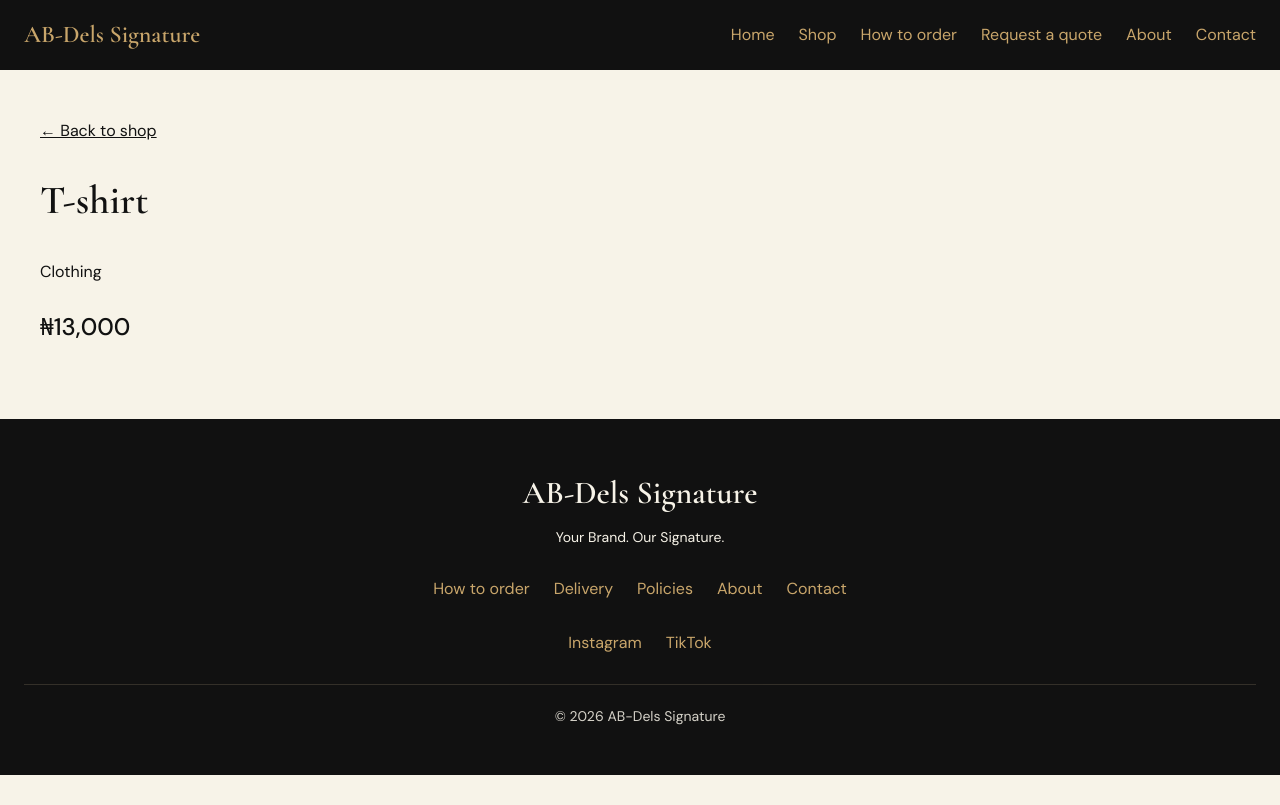
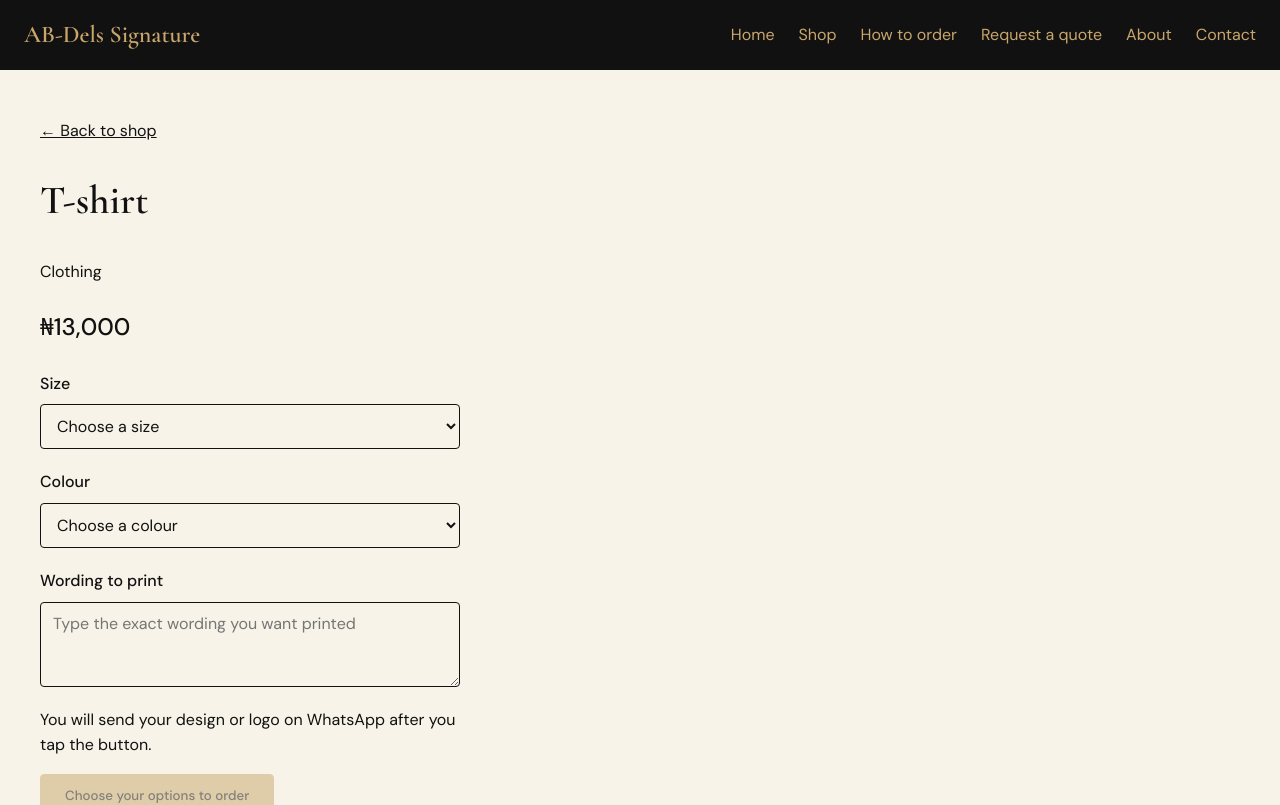
Before and after one commit to David-Adegboyega/ab-dels-signature, a React app in the folder frontend/: page /shop/1 in a window 1280 px wide. Shown: the top 805 px of the page. Built offline with nearby package versions, Linux system fonts and the light colour scheme; the HTML template or start-up script is replaced by a standard one.

Commit message:
feat: add product details and WhatsApp ordering

```diff
--- a/frontend/src/data/products.js
+++ b/frontend/src/data/products.js
@@ -1,13 +1,17 @@
 export const products = [
-  { id: 1, name: 'T-shirt', category: 'Clothing', price: 13000 },
-  { id: 2, name: 'Hoodie', category: 'Clothing', price: 20000 },
-  { id: 3, name: 'Baseball cap', category: 'Caps', price: 8000 },
-  { id: 4, name: 'Corporate cap', category: 'Caps', price: 8000 },
-  { id: 5, name: 'Branded notebook', category: 'Books', price: 8000 },
-  { id: 6, name: 'Journal', category: 'Books', price: 7000 },
-  { id: 7, name: 'Exercise book', category: 'Books', price: 5000 },
-  { id: 8, name: 'Mug', category: 'Souvenirs', price: 13000 },
-  { id: 9, name: 'Keyholder', category: 'Souvenirs', price: 5000 },
-  { id: 10, name: 'Branded pen', category: 'Souvenirs', price: 5000 },
-  { id: 11, name: 'Gift bag', category: 'Souvenirs', price: 6000 },
+  { id: 1, name: 'T-shirt', category: 'Clothing', price: 13000,
+    sizes: ['S', 'M', 'L', 'XL', 'XXL'], colours: ['Black', 'White', 'Navy blue'] },
+  { id: 2, name: 'Hoodie', category: 'Clothing', price: 20000,
+    sizes: ['M', 'L', 'XL', 'XXL'], colours: ['Black', 'White', 'Grey'] },
+  { id: 3, name: 'Baseball cap', category: 'Caps', price: 8000,
+    sizes: [], colours: ['Black', 'White', 'Navy blue'] },
+  { id: 4, name: 'Corporate cap', category: 'Caps', price: 8000,
+    sizes: [], colours: ['Black', 'White', 'Navy blue'] },
+  { id: 5, name: 'Branded notebook', category: 'Books', price: 8000, sizes: [], colours: [] },
+  { id: 6, name: 'Journal', category: 'Books', price: 7000, sizes: [], colours: [] },
+  { id: 7, name: 'Exercise book', category: 'Books', price: 5000, sizes: [], colours: [] },
+  { id: 8, name: 'Mug', category: 'Souvenirs', price: 13000, sizes: [], colours: [] },
+  { id: 9, name: 'Keyholder', category: 'Souvenirs', price: 5000, sizes: [], colours: [] },
+  { id: 10, name: 'Branded pen', category: 'Souvenirs', price: 5000, sizes: [], colours: [] },
+  { id: 11, name: 'Gift bag', category: 'Souvenirs', price: 6000, sizes: [], colours: [] },
 ];
--- a/frontend/src/index.css
+++ b/frontend/src/index.css
@@ -56,3 +56,7 @@ h3{
   color: var(--color-black);
   border: 1px solid var(--color-gold);
 }
+.button:disabled {
+  opacity: 0.5;
+  cursor: not-allowed;
+}
--- a/frontend/src/pages/ProductDetail.css
+++ b/frontend/src/pages/ProductDetail.css
@@ -12,3 +12,30 @@
   font-size: 1.5rem;
   font-weight: 500;
 }
+.product-detail .field {
+  display: flex;
+  flex-direction: column;
+  gap: 8px;
+  max-width: 420px;
+  margin-bottom: 20px;
+}
+
+.product-detail label {
+  font-weight: 500;
+}
+
+.product-detail select,
+.product-detail textarea {
+  min-height: 44px;
+  padding: 10px 12px;
+  border: 1px solid var(--color-black);
+  border-radius: 4px;
+  background: var(--color-ivory);
+  color: var(--color-black);
+  font-family: var(--font-body);
+  font-size: 1rem;
+}
+
+.product-detail .note {
+  max-width: 420px;
+}
--- a/frontend/src/pages/ProductDetail.jsx
+++ b/frontend/src/pages/ProductDetail.jsx
@@ -1,10 +1,16 @@
+import { useState } from 'react';
 import { Link, useParams } from 'react-router';
 import './ProductDetail.css';
 import { products } from '../data/products';
+import { siteInfo } from '../data/siteInfo';
 
 function ProductDetail() {
   const { id } = useParams();
   const product = products.find((item) => item.id === Number(id));
+
+  const [size, setSize] = useState('');
+  const [colour, setColour] = useState('');
+  const [wording, setWording] = useState('');
 
   if (!product) {
     return (
@@ -15,12 +21,85 @@ function ProductDetail() {
     );
   }
 
+  const needsSize = product.sizes.length > 0;
+  const needsColour = product.colours.length > 0;
+  const ready = (!needsSize || size) && (!needsColour || colour);
+  const price = product.price.toLocaleString('en-NG');
+
+  const message = [
+    "Hello AB-Dels Signature, I'd like to order:",
+    `Product: ${product.name}`,
+    `Price: ₦${price}`,
+    needsSize ? `Size: ${size}` : null,
+    needsColour ? `Colour: ${colour}` : null,
+    `Wording to print: ${wording || 'I will send it in this chat'}`,
+    'I will send my design in this chat.',
+  ]
+    .filter(Boolean)
+    .join('\n');
+
+  const whatsappLink = `https://wa.me/${siteInfo.whatsappNumber}?text=${encodeURIComponent(message)}`;
+
   return (
     <div className="container product-detail">
       <Link to="/shop" className="back-link">← Back to shop</Link>
       <h1>{product.name}</h1>
       <p className="category">{product.category}</p>
-      <p className="price">₦{product.price.toLocaleString('en-NG')}</p>
+      <p className="price">₦{price}</p>
+
+      {needsSize && (
+        <div className="field">
+          <label htmlFor="size">Size</label>
+          <select id="size" value={size} onChange={(e) => setSize(e.target.value)}>
+            <option value="">Choose a size</option>
+            {product.sizes.map((option) => (
+              <option key={option} value={option}>{option}</option>
+            ))}
+          </select>
+        </div>
+      )}
+
+      {needsColour && (
+        <div className="field">
+          <label htmlFor="colour">Colour</label>
+          <select id="colour" value={colour} onChange={(e) => setColour(e.target.value)}>
+            <option value="">Choose a colour</option>
+            {product.colours.map((option) => (
+              <option key={option} value={option}>{option}</option>
+            ))}
+          </select>
+        </div>
+      )}
+
+      <div className="field">
+        <label htmlFor="wording">Wording to print</label>
+        <textarea
+          id="wording"
+          rows="3"
+          value={wording}
+          onChange={(e) => setWording(e.target.value)}
+          placeholder="Type the exact wording you want printed"
+        />
+      </div>
+
+      <p className="note">
+        You will send your design or logo on WhatsApp after you tap the button.
+      </p>
+
+      {ready ? (
+        <a
+          href={whatsappLink}
+          target="_blank"
+          rel="noreferrer"
+          className="button button-primary"
+        >
+          Order on WhatsApp
+        </a>
+      ) : (
+        <button type="button" className="button button-primary" disabled>
+          Choose your options to order
+        </button>
+      )}
     </div>
   );
 }
```
